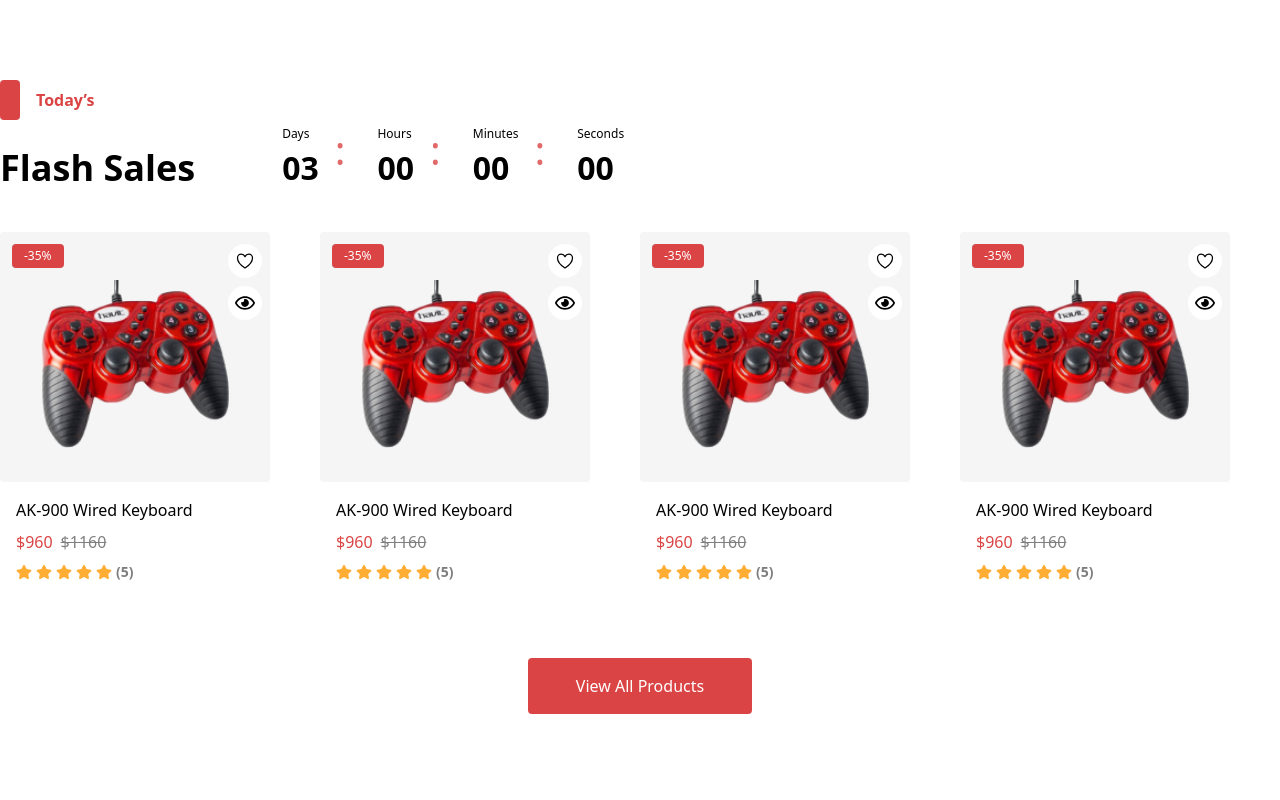
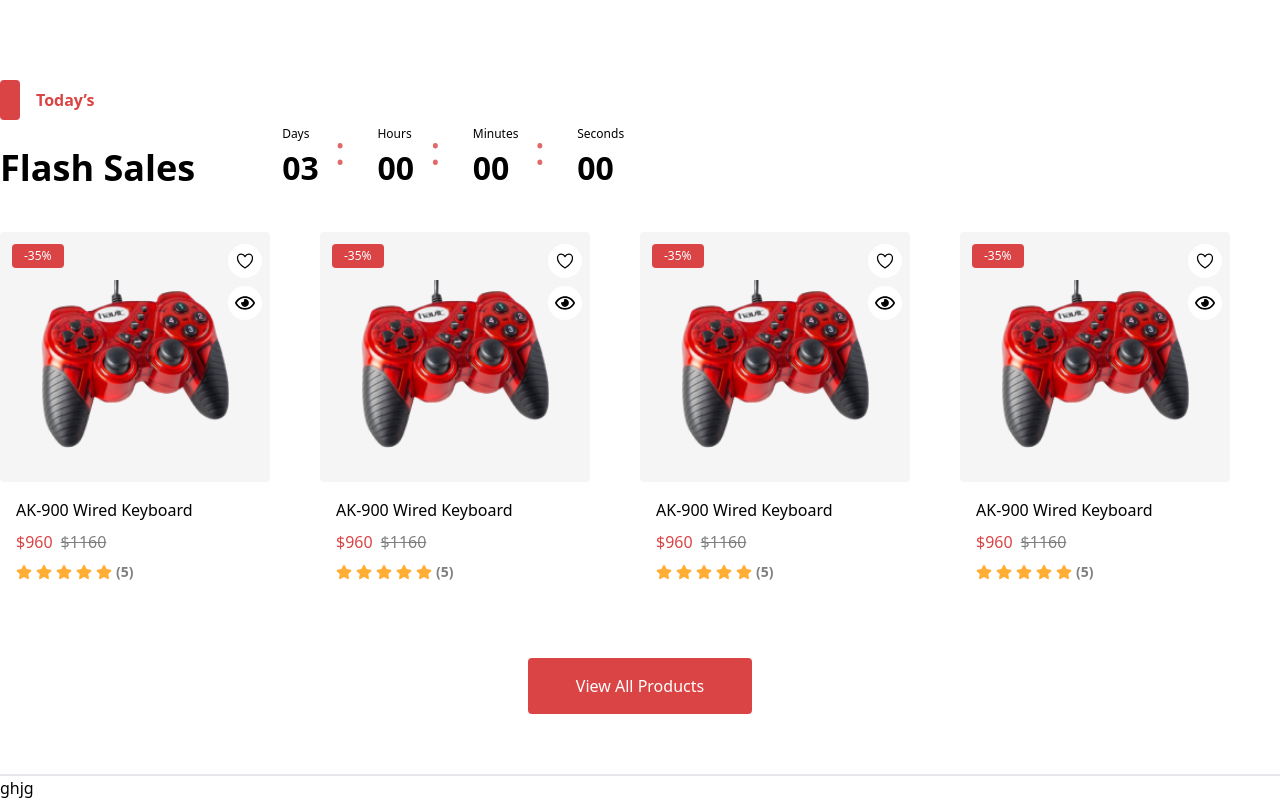
Before and after one commit to Mahmudulislamshuvo/OrebyFontend, a React (Vite) app: page / in a window 1280 px wide. Shown: the part 621-1421 px from the top of the page. Before the commit the page ends 1335 px from the top, so only its background shows below. Built offline with nearby package versions, Linux system fonts and the light colour scheme.

Commit message:
banner category single component

```diff
--- /dev/null
+++ b/src/Components/CommonComponents/BannerCetegories.jsx
@@ -0,0 +1,18 @@
+import React from "react";
+import { category } from "../../../Data/Data.js";
+
+const BannerCetegories = () => {
+  return (
+    <div>
+      <div className="border-r-[1px] border-solid border-text2_black_full pt-10 transition-all">
+        {category?.map((items) => (
+          <div className="pb-4 font-poppins text-base leading-6 text-text2_black_full transition-all hover:bg-red_DB4444 hover:bg-opacity-20 hover:pl-3 hover:pt-4 hover:text-whiteColor">
+            {items.category}
+          </div>
+        ))}
+      </div>
+    </div>
+  );
+};
+
+export default BannerCetegories;
--- a/src/Components/Home/Banner/Banner.jsx
+++ b/src/Components/Home/Banner/Banner.jsx
@@ -1,8 +1,9 @@
 import React, { useState } from "react";
-import { category } from "../../../../Data/Data.js";
+
 import BannerImg from "../../../assets/Banner/BannerImg.jpg";
 import "slick-carousel/slick/slick.css";
 import Slider from "react-slick";
+import BannerCetegories from "../../CommonComponents/BannerCetegories";
 
 const Banner = () => {
   const [CurrentSlide, setCurrentSlide] = useState(0);
@@ -68,12 +69,8 @@ const Banner = () => {
     <div>
       <div className="container">
         <div className="flex">
-          <div className="w-[25%] border-r-[1px] border-solid border-text2_black_full pt-10 transition-all">
-            {category?.map((items) => (
-              <div className="pb-4 font-poppins text-base leading-6 text-text2_black_full transition-all hover:bg-red_DB4444 hover:bg-opacity-20 hover:pl-3 hover:pt-4 hover:text-whiteColor">
-                {items.category}
-              </div>
-            ))}
+          <div className="w-[25%]">
+            <BannerCetegories />
           </div>
           <div className="relative w-[75%]">
             <Slider {...settings}>
--- /dev/null
+++ b/src/Components/Home/Category/Category.jsx
@@ -0,0 +1,13 @@
+import React from "react";
+
+const Category = () => {
+  return (
+    <>
+      <div className="container">
+        <div>ghjg</div>
+      </div>
+    </>
+  );
+};
+
+export default Category;
--- a/src/Components/Home/FlashSale/FlashSale.jsx
+++ b/src/Components/Home/FlashSale/FlashSale.jsx
@@ -2,7 +2,6 @@ import React, { Component } from "react";
 import Heading from "../../CommonComponents/Heading";
 import ProductCart from "../../CommonComponents/ProductCart";
 import Slider from "react-slick";
-import { CgOverflow } from "react-icons/cg";
 
 const FlashSale = () => {
   const settings = {
@@ -17,6 +16,7 @@ const FlashSale = () => {
 
   return (
     <div className="container">
+      <div className="border-b-black_363738/80 border-b-2 pb-[60px]">
         <div>
           <Heading tittle={"Today’s"} description={"Flash Sales"} />
         </div>
@@ -38,6 +38,7 @@ const FlashSale = () => {
           </button>
         </div>
       </div>
+    </div>
   );
 };
 
--- a/src/Pages/HomePage/Homepage.jsx
+++ b/src/Pages/HomePage/Homepage.jsx
@@ -3,6 +3,7 @@ import Header from "../../Components/RootLayout/Header";
 import Navbar from "../../Components/RootLayout/Navbar";
 import Banner from "../../Components/Home/Banner/Banner";
 import FlashSale from "../../Components/Home/FlashSale/FlashSale";
+import Category from "../../Components/Home/Category/Category";
 
 const Homepage = () => {
   return (
@@ -11,6 +12,7 @@ const Homepage = () => {
       <Navbar />
       <Banner />
       <FlashSale />
+      <Category />
     </div>
   );
 };
```
Lines whose indentation alone changed are shown as unchanged.
